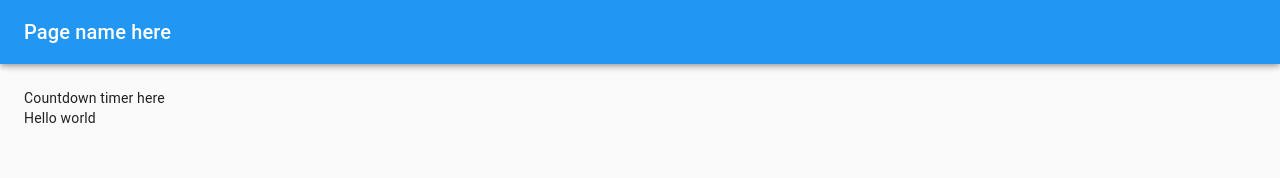
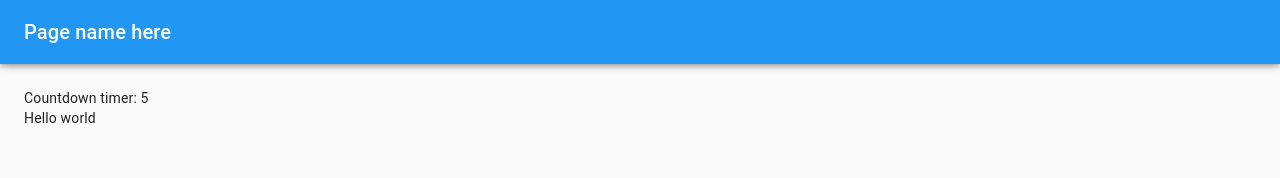
Before and after one commit to knutvalen/SpaceX-launches, a Next.js app: page / in a window 1280 px wide. Shown: the top 178 px of the page. Built offline with nearby package versions, Linux system fonts and the light colour scheme.

Commit message:
add countdown timer
use a custom hook composed by useState, useEffect and useRef to start a countdown timer and show the count when it is above zero.

```diff
--- a/src/ui/home.js
+++ b/src/ui/home.js
@@ -1,4 +1,5 @@
 import { makeStyles } from "@material-ui/core";
+import { useState, useEffect, useRef } from "react";
 
 const useStyles = makeStyles((theme) => ({
     toolbar: theme.mixins.toolbar,
@@ -9,12 +10,49 @@ const useStyles = makeStyles((theme) => ({
 }));
 
 function Home() {
+    function useCountdown(seconds) {
+        const [count, setCount] = useState(seconds);
+
+        function useInterval(callback, delay) {
+            const callbackRef = useRef();
+
+            useEffect(() => {
+                console.log(`useEffect callback`)
+                callbackRef.current = callback;
+            }, [callback]);
+
+            useEffect(() => {
+                console.log(`useEffect delay`)
+                function tick() {
+                    callbackRef.current();
+                }
+
+                if (delay !== null) {
+                    let id = setInterval(tick, delay);
+                    return () => clearInterval(id);
+                }
+            }, [delay]);
+        }
+
+        useInterval(() => {
+            setCount(count - 1);
+        }, 1000);
+
+        return { count };
+    }
+
     const classes = useStyles();
+    const { count } = useCountdown(10)// hard-code 10 seconds countdown for now
 
     return (
         <main className={classes.content}>
             <div className={classes.toolbar} />
-            <div>Countdown timer here</div>
+            <div>
+                {count > 0
+                    ? `Countdown timer: ${count}`
+                    : `Liftoff!`
+                }
+            </div>
             <div>Hello world</div>
         </main>
     );
```
